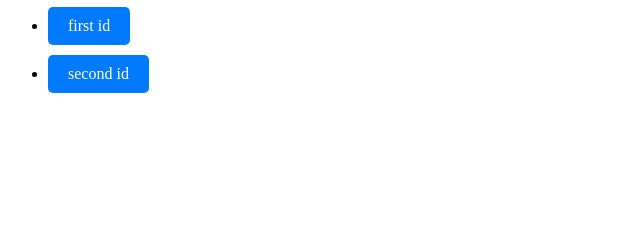
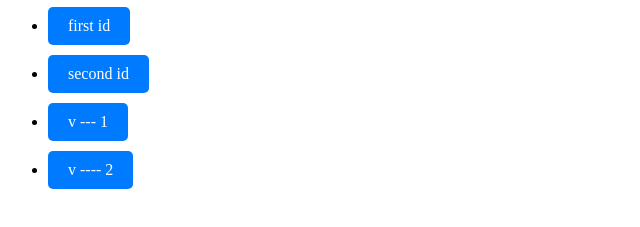
Before and after one commit to SkPocketmoney/Div, a plain HTML site: page index.html in a window 1280 px wide. Shown: the part 121-348 px from the top of the page, without its empty margins (0-640 px from the left). Drawn offline with Linux system fonts and the light colour scheme.

Commit message:
Update index.html

```diff
--- a/index.html
+++ b/index.html
@@ -29,6 +29,25 @@
         <li><a href="https://www.hipi.co.in/login/phone" class="button-link">sign up</a></li>
         <li><a href="https://www.hipi.co.in/@onlybeauty_girl" class="button-link">first id</a></li>
         <li><a href="https://www.hipi.co.in/@mhindi445" class="button-link">second id</a></li>
+
+        <li><a href="
+                https://www.hipi.co.in/single-video/99477173-256a-4a8c-b5d3-9f7296b06c46?feed=profile&keyword=mhindi445&index=0&tab=all&pinCount=0
+
+                " class="button-link">v --- 1</a></li>
+
+
+
+
+            <li><a href="
+
+                    https://www.hipi.co.in/single-video/f127722c-c359-4daa-85d4-a2688ed1e88e?feed=profile&keyword=mhindi445&index=1&tab=all&pinCount=0
+
+                    " class="button-link">v ----  2 </a></li>
+
+
+
+
+
     </ul>
 </body>
 </html>
```
